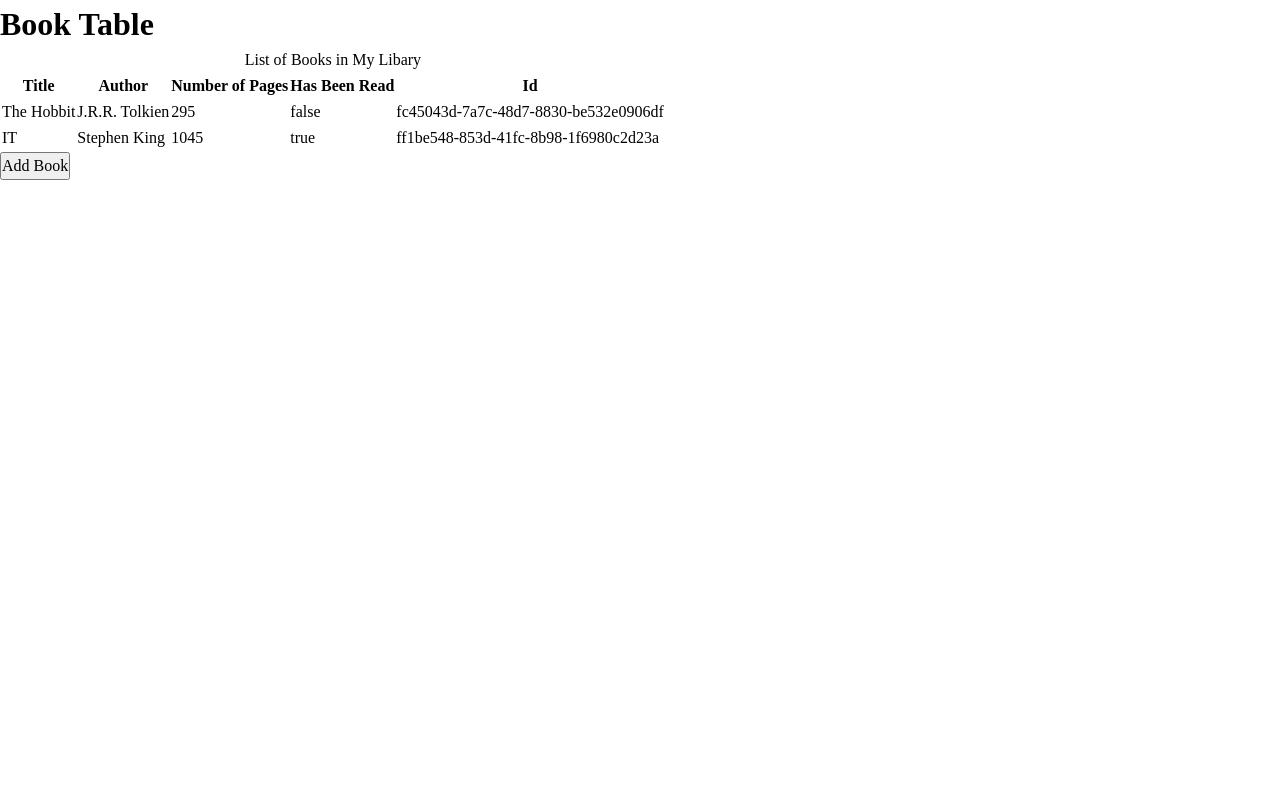
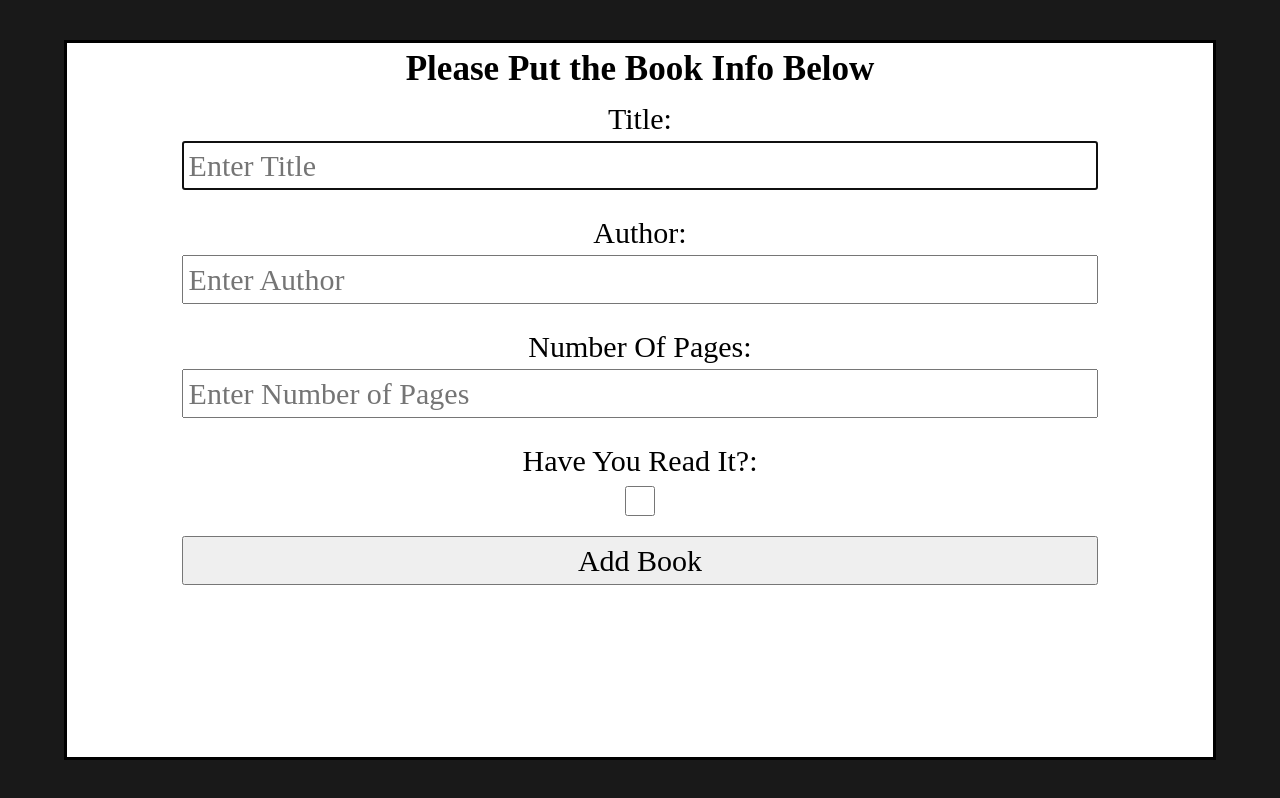
Before and after one commit to CodingTC/library, a plain HTML site: page index.html in a window 1280 px wide. Both pictures are taken after a click on the button "Add Book". Drawn offline with Linux system fonts and the light colour scheme.

Commit message:
Add an add new book to library form in a dialog

```diff
--- a/index.html
+++ b/index.html
@@ -8,7 +8,6 @@
     <link rel="stylesheet" href="./styles.css">
 </head>
 <body>
-    <h1>Book Table</h1>
     <table class="my-library">
         <caption>List of Books in My Libary</caption>
         <thead class="my-library-head">
@@ -24,9 +23,27 @@
     </table>
 
     <button class="add-new-book">Add Book</button>
-    <dialog>
-      <p>Greetings, one and all!</p>
-      <form method="dialog">
+    <dialog class="new-book-dialog" closedby="any">
+        <form class="new-book-dialog-form" action="#">
+          <h3>Please Put the Book Info Below</h3>
+        <label for="book-title">Title: </label>
+        <input type="text" id="book-title" name="bookTitle" placeholder="Enter Title" required>
+
+        <label for="book-author">Author: </label>
+        <input type="text" id="book-author" name="bookAuthor" placeholder="Enter Author" required>
+
+        <label for="num-book-pages">Number Of Pages: </label>
+        <input type="number" id="num-book-pages" name="numPages"
+        placeholder="Enter Number of Pages" min="0" required>
+
+        <div>
+            <label for="book-is-read">Have You Read It?:  </label>
+            <div>
+                <input type="checkbox" id="book-is-read" name="isRead">
+            </div>
+        </div>
+
+        <button class="bog" type="submit">Add Book</button>
       </form>
     </dialog>
 </body>
--- a/js.js
+++ b/js.js
@@ -30,9 +30,9 @@ console.log(theHobbit.displayInfo());
 
 const libraryTable = document.querySelector(".my-library-body");
 
-function displayLibrary()
+function displayLibrary(theLibrary)
 {
-    for(const book of myLibrary)
+    for(const book of theLibrary)
     {
         let newRow = document.createElement("tr");
         let title = document.createElement("td");
@@ -54,4 +54,33 @@ function displayLibrary()
     }
 }
 
-displayLibrary();
+displayLibrary(myLibrary);
+
+const newBookDialog = document.querySelector(".new-book-dialog");
+
+const addBookButton = document.querySelector(".add-new-book");
+
+addBookButton.addEventListener("click", () => newBookDialog.showModal());
+
+const submitNewBookButton = document.querySelector(".bog");
+
+submitNewBookButton.addEventListener("click", (e) => {
+    e.preventDefault();
+
+    let titleInput = document.getElementById("book-title");
+    let authorInput = document.getElementById("book-author");
+    let numPagesInput = document.getElementById("num-book-pages");
+    let isReadInput = document.getElementById("book-is-read");
+
+    addBookToLibrary(titleInput.value, authorInput.value,
+        numPagesInput.value, isReadInput.checked);
+
+    titleInput.value = "";
+    authorInput.value = "";
+    numPagesInput.value = "";
+    isReadInput.checked = false;
+
+    displayLibrary(myLibrary.slice(-1));
+
+    newBookDialog.close();
+});
--- a/styles.css
+++ b/styles.css
@@ -5,6 +5,11 @@
 * {
   margin: 0;
   padding: 0;
+}
+
+:root
+{
+    font-size: 62.5%;
 }
 
 @media (prefers-reduced-motion: no-preference) {
@@ -50,3 +55,72 @@ ol[role="list"], ul[role="list"] {
 }
 
 /* end of reset */
+
+body
+{
+    text-align: center;
+    width: 100%;
+}
+
+table
+{
+    gap: 2rem;
+    margin: 4rem auto;
+    font-size: 2rem;
+    border-spacing: 2rem;
+    border: .1rem solid #ccc;
+}
+
+
+caption
+{
+    font-size: 3rem;
+}
+
+button
+{
+    font-size: 3rem;
+}
+
+#book-is-read
+{
+    width: 3rem;
+    height: 3rem;
+    cursor: pointer;
+}
+
+form
+{
+    font-size: 3rem;
+}
+
+.new-book-dialog[open]::backdrop {
+    background-color: rgba(0, 0, 0, 0.9);  /* dark overlay covering entire screen */
+}
+
+.new-book-dialog[open]
+{
+    margin: auto auto;
+    width: 90vw;
+    height: 90vh;
+}
+
+.new-book-dialog-form
+{
+    display: flex;
+    flex-direction: column;
+    align-items: center;
+    text-align: center;
+}
+
+
+.new-book-dialog-form > *
+{
+    width: 80%;
+}
+
+.new-book-dialog-form input
+{
+    padding-left: .5rem;
+    margin-bottom: 2rem;
+}
```
